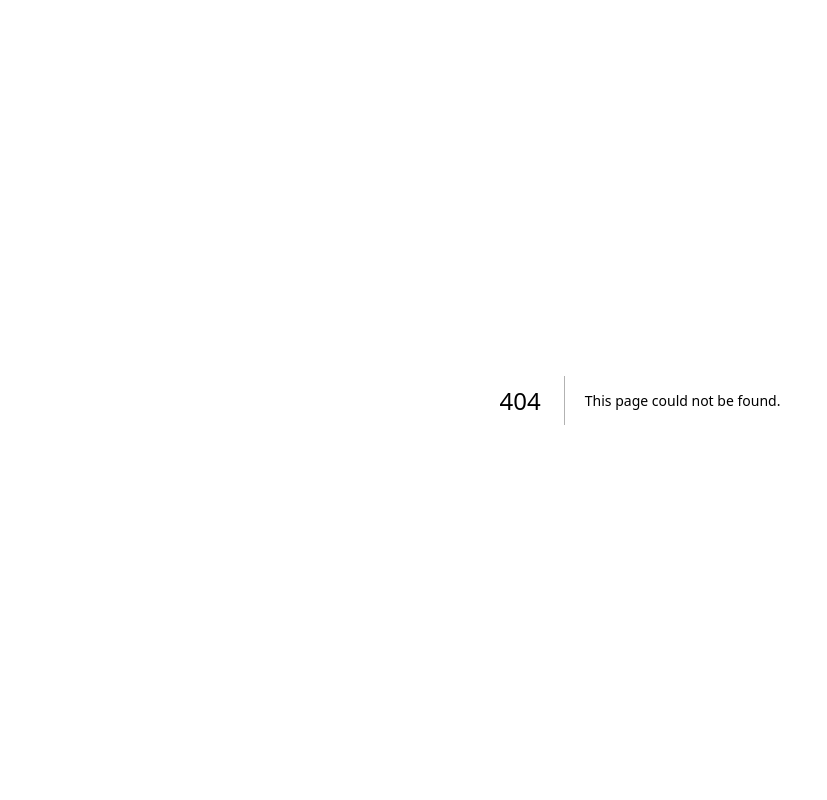
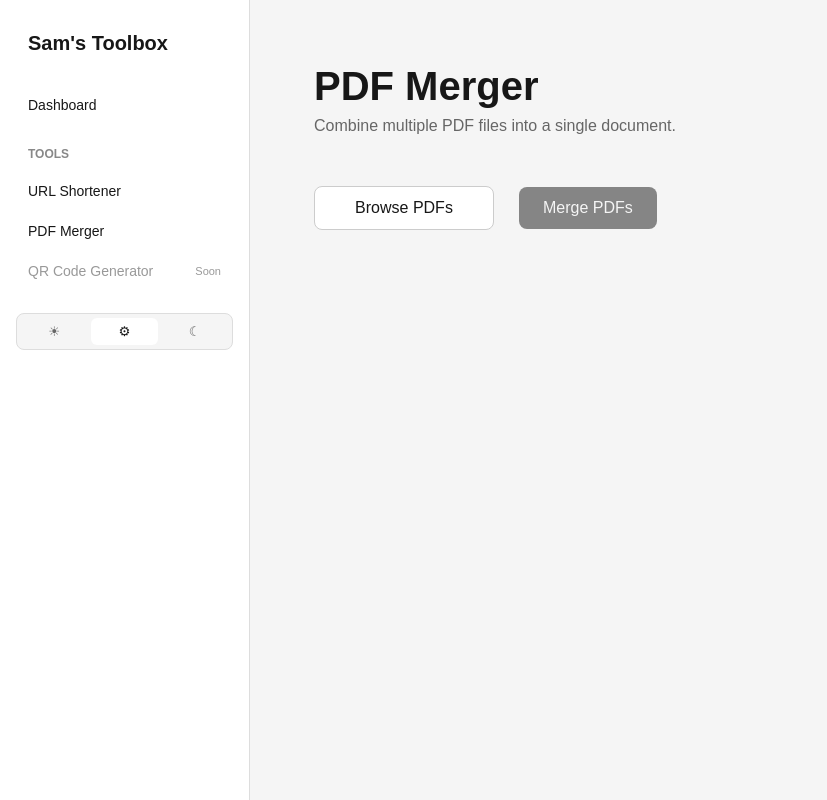
Before and after one commit to Lesam24/sams-toolbox, a Next.js app: page /tools/pdf-merger in a window 1280 px wide. Before the commit this address had no page. Shown: the whole page, without its empty margins (0-827 px from the left). Built offline with nearby package versions, Linux system fonts and the light colour scheme.

Commit message:
feat: Created pdf-merger

```diff
--- a/src/app/globals.css
+++ b/src/app/globals.css
@@ -12,12 +12,13 @@ body {
   --background: #f5f5f5;
   --foreground: #171717;
   --surface: #ffffff;
-  --border: #ddd;
+  --border: #dddddd;
   --hover: #f0f0f0;
-  --muted: #666;
-  --subtle: #888;
-  --disabled: #999;
-  --input-border: #ccc;
+  --muted: #666666;
+  --subtle: #888888;
+  --disabled: #999999;
+  --input-border: #cccccc;
+  --error: #b42318;
 }
 
 [data-theme="dark"] {
@@ -26,10 +27,16 @@ body {
   --surface: #242424;
   --border: #3a3a3a;
   --hover: #303030;
-  --muted: #aaa;
-  --subtle: #999;
-  --disabled: #777;
+  --muted: #aaaaaa;
+  --subtle: #999999;
+  --disabled: #777777;
   --input-border: #4a4a4a;
+  --error: #f97066;
+}
+
+html {
+  background: var(--background);
+  color: var(--foreground);
 }
 
 body {
@@ -158,7 +165,7 @@ a {
 
 .tool-card:hover {
   transform: translateY(-2px);
-  border-color: #aaa;
+  border-color: var(--input-border);
 }
 
 .tool-card h2 {
@@ -197,6 +204,8 @@ a {
   color: var(--muted);
 }
 
+/* Generic tool form */
+
 .tool-form {
   display: flex;
   gap: 12px;
@@ -228,10 +237,14 @@ a {
   cursor: not-allowed;
 }
 
+/* Tool errors */
+
 .tool-error {
   margin-top: 16px;
-  color: #b42318;
+  color: var(--error);
 }
+
+/* Tool result */
 
 .tool-result {
   margin-top: 24px;
@@ -250,6 +263,8 @@ a {
 .tool-result a {
   font-weight: 600;
 }
+
+/* Theme toggle */
 
 .theme-toggle {
   display: flex;
@@ -280,6 +295,121 @@ a {
   color: var(--foreground);
 }
 
+/* PDF merger */
+
+.tool-merger {
+  width: 100%;
+  max-width: 800px;
+}
+
+.pdf-file-input {
+  display: inline-flex;
+  align-items: center;
+  justify-content: center;
+  min-width: 180px;
+  padding: 12px 20px;
+  border: 1px solid var(--input-border);
+  border-radius: 8px;
+  background: var(--surface);
+  color: var(--foreground);
+  font-size: 16px;
+  font-weight: 500;
+  cursor: pointer;
+}
+
+.pdf-file-input:hover {
+  background: var(--hover);
+}
+
+.pdf-file-input input {
+  display: none;
+}
+
+.pdf-file-list {
+  width: 100%;
+  display: flex;
+  flex-direction: column;
+  gap: 8px;
+  margin-top: 20px;
+}
+
+.pdf-file {
+  width: 100%;
+  min-height: 52px;
+  display: flex;
+  align-items: center;
+  justify-content: space-between;
+  gap: 20px;
+  padding: 10px 14px;
+  background: var(--surface);
+  border: 1px solid var(--border);
+  border-radius: 8px;
+}
+
+.pdf-file > span {
+  min-width: 0;
+  overflow: hidden;
+  text-overflow: ellipsis;
+  white-space: nowrap;
+}
+
+.pdf-file-actions {
+  display: flex;
+  flex-shrink: 0;
+  gap: 4px;
+}
+
+.pdf-file-actions button {
+  width: 32px;
+  height: 32px;
+  padding: 0;
+  border: 0;
+  border-radius: 6px;
+  background: transparent;
+  color: var(--foreground);
+  font-size: 16px;
+  cursor: pointer;
+}
+
+.pdf-file-actions button:hover {
+  background: var(--hover);
+}
+
+.pdf-file-actions button:disabled {
+  opacity: 0.3;
+  cursor: not-allowed;
+}
+
+.pdf-file-actions button:disabled:hover {
+  background: transparent;
+}
+
+.tool-merger > .tool-error {
+  margin-top: 16px;
+}
+
+.tool-merger > button {
+  margin-top: 20px;
+  padding: 12px 24px;
+  border: 0;
+  border-radius: 8px;
+  background: var(--foreground);
+  color: var(--background);
+  font-size: 16px;
+  font-weight: 500;
+  cursor: pointer;
+}
+
+.tool-merger > button:hover {
+  opacity: 0.9;
+}
+
+.tool-merger > button:disabled {
+  opacity: 0.5;
+  cursor: not-allowed;
+  margin-left: 25px;
+}
+
 /* Mobile */
 
 @media (max-width: 700px) {
@@ -290,7 +420,7 @@ a {
   .sidebar {
     width: 100%;
     border-right: 0;
-    border-bottom: 1px solid var(--surface);
+    border-bottom: 1px solid var(--border);
   }
 
   .sidebar-brand {
@@ -321,4 +451,20 @@ a {
   .tool-form {
     flex-direction: column;
   }
+
+  .tool-merger {
+    max-width: none;
+  }
+
+  .pdf-file-input {
+    width: 100%;
+  }
+
+  .pdf-file {
+    gap: 12px;
+  }
+
+  .tool-merger > button {
+    width: 100%;
+  }
 }
--- /dev/null
+++ b/src/app/tools/pdf-merger/PdfMerger.tsx
@@ -0,0 +1,163 @@
+"use client";
+
+import { useState } from "react";
+
+import { mergePdfs } from "@/lib/pdf";
+
+export default function PdfMerger() {
+    const [files, setFiles] = useState<File[]>([]);
+    const [error, setError] = useState<string | null>(null);
+    const [merging, setMerging] = useState<boolean>(false);
+
+    function handleFiles(event: React.ChangeEvent<HTMLInputElement>) {
+        if (!event.target.files) {
+            return;
+        }
+
+        setError(null);
+        setFiles(Array.from(event.target.files));
+    }
+
+    function removeFile(index: number) {
+        setFiles((current) =>
+            current.filter((_, i) => i !== index)
+        );
+    }
+
+    function moveFile(index: number, direction: -1 | 1) {
+        setFiles((current) => {
+            const newFiles = [...current];
+            const targetIndex = index + direction;
+
+            if (
+                targetIndex < 0 ||
+                targetIndex >= newFiles.length
+            ) {
+                return current;
+            }
+
+            [newFiles[index], newFiles[targetIndex]] = [
+                newFiles[targetIndex],
+                newFiles[index],
+            ];
+
+            return newFiles;
+        });
+    }
+
+    async function handleMerge() {
+        if (files.length === 0) {
+            setError("Select at least one PDF.");
+            return;
+        }
+
+        try {
+            setError(null);
+            setMerging(true);
+
+            const bytes = await mergePdfs(files);
+
+            const buffer = new ArrayBuffer(bytes.byteLength);
+            new Uint8Array(buffer).set(bytes);
+
+            const blob = new Blob([new Uint8Array(bytes)], { // Have to cast Utin8Array since pdf-lib returns a Uint8Array buffer pdf
+                type: "application/pdf",
+            });
+
+            const url = URL.createObjectURL(blob);
+            const link = document.createElement("a");
+
+            link.href = url;
+            link.download = "merged.pdf";
+            link.click();
+
+            URL.revokeObjectURL(url);
+        } catch {
+            setError(
+                "Something went wrong while merging the PDFs."
+            );
+        } finally {
+            setMerging(false);
+        }
+    }
+
+    const mergeDisabled: boolean =
+        files.length === 0 || merging;
+
+    return (
+        <div className="tool-merger">
+            <label className="pdf-file-input">
+                Browse PDFs
+                <input
+                    type="file"
+                    accept="application/pdf"
+                    multiple
+                    onChange={handleFiles}
+                />
+            </label>
+
+            {files.length > 0 && (
+                <div className="pdf-file-list">
+                    {files.map((file, index) => (
+                        <div
+                            key={`${file.name}-${file.size}-${index}`}
+                            className="pdf-file"
+                        >
+                            <span>{file.name}</span>
+
+                            <div className="pdf-file-actions">
+                                <button
+                                    type="button"
+                                    onClick={() =>
+                                        moveFile(index, -1)
+                                    }
+                                    disabled={index === 0}
+                                    aria-label={`Move ${file.name} up`}
+                                >
+                                    ↑
+                                </button>
+
+                                <button
+                                    type="button"
+                                    onClick={() =>
+                                        moveFile(index, 1)
+                                    }
+                                    disabled={
+                                        index === files.length - 1
+                                    }
+                                    aria-label={`Move ${file.name} down`}
+                                >
+                                    ↓
+                                </button>
+
+                                <button
+                                    type="button"
+                                    onClick={() =>
+                                        removeFile(index)
+                                    }
+                                    aria-label={`Remove ${file.name}`}
+                                >
+                                    ×
+                                </button>
+                            </div>
+                        </div>
+                    ))}
+                </div>
+            )}
+
+            {error && (
+                <p className="tool-error">
+                    {error}
+                </p>
+            )}
+
+            <button
+                type="button"
+                onClick={handleMerge}
+                disabled={mergeDisabled}
+            >
+                {merging ? "Merging..." : "Merge PDFs"}
+            </button>
+        </div>
+    );
+}
--- /dev/null
+++ b/src/app/tools/pdf-merger/page.tsx
@@ -0,0 +1,19 @@
+import DashboardLayout from "@/components/layout/DashboardLayout";
+import PdfMerger from "./PdfMerger";
+
+export default function PdfMergerPage() {
+    return (
+        <DashboardLayout>
+            <div className="tool-panel">
+                <div className="tool-panel-header">
+                    <h1>PDF Merger</h1>
+                    <p>
+                        Combine multiple PDF files into a single document.
+                    </p>
+                </div>
+
+                <PdfMerger />
+            </div>
+        </DashboardLayout>
+    );
+}
--- a/src/app/tools/url-shortener/page.tsx
+++ b/src/app/tools/url-shortener/page.tsx
@@ -1,5 +1,5 @@
 import DashboardLayout from "@/components/layout/DashboardLayout";
-import UrlShortener from "../UrlShortener";
+import UrlShortener from "./UrlShortener";
 
 export default function UrlShortenerPage() {
     return (
--- /dev/null
+++ b/src/lib/pdf.ts
@@ -0,0 +1,25 @@
+import { PDFDocument } from "pdf-lib";
+
+export async function mergePdfs(files:File[]): Promise<Uint8Array> { // Have to promise Utin8Array since pdf-lib returns a Uint8Array buffer pdf
+    if (files.length === 0) {
+        throw new Error("No PDF files provided");
+    }
+
+    const mergedPdf = await PDFDocument.create();
+
+    for (const file of files) {
+        const bytes = await file.arrayBuffer();
+        const pdf = await PDFDocument.load(bytes);
+
+        const pages = await mergedPdf.copyPages(
+            pdf,
+            pdf.getPageIndices()
+        );
+
+        for (const page of pages) {
+            mergedPdf.addPage(page);
+        }
+    }
+
+    return mergedPdf.save();
+}
--- a/src/lib/tools.ts
+++ b/src/lib/tools.ts
@@ -16,6 +16,12 @@ export const tools: Tool[] = [
         name: "PDF Merger",
         description: "Merge multiple PDFs into one",
         href: "/tools/pdf-merger",
+        available: true,
+    },
+    {
+        name: "QR Code Generator",
+        description: "Generate QR Codes from URL",
+        href: "/tools/qr-generator",
         available: false,
-    },
+    }
 ];
```
Also changed, not shown: src/app/tools/url-shortener/UrlShortener.tsx (renamed from src/app/tools/UrlShortener.tsx).
